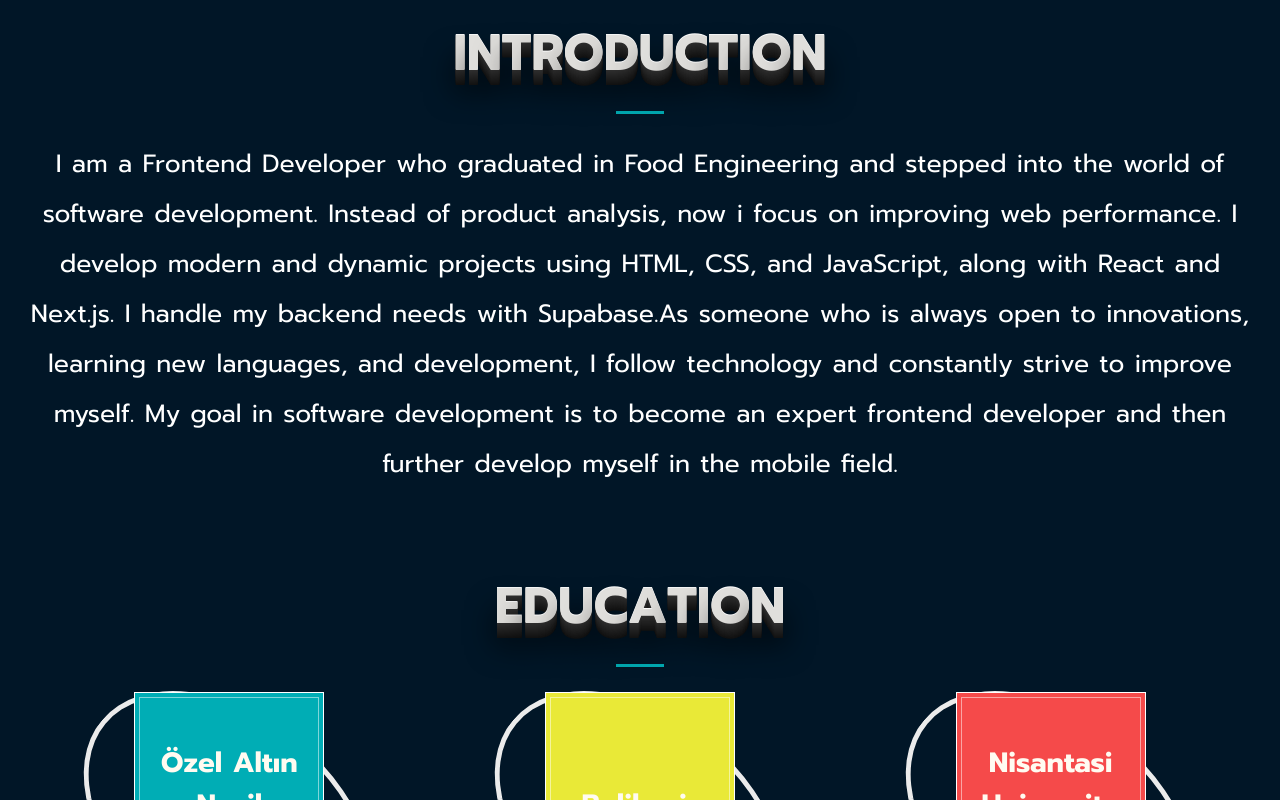
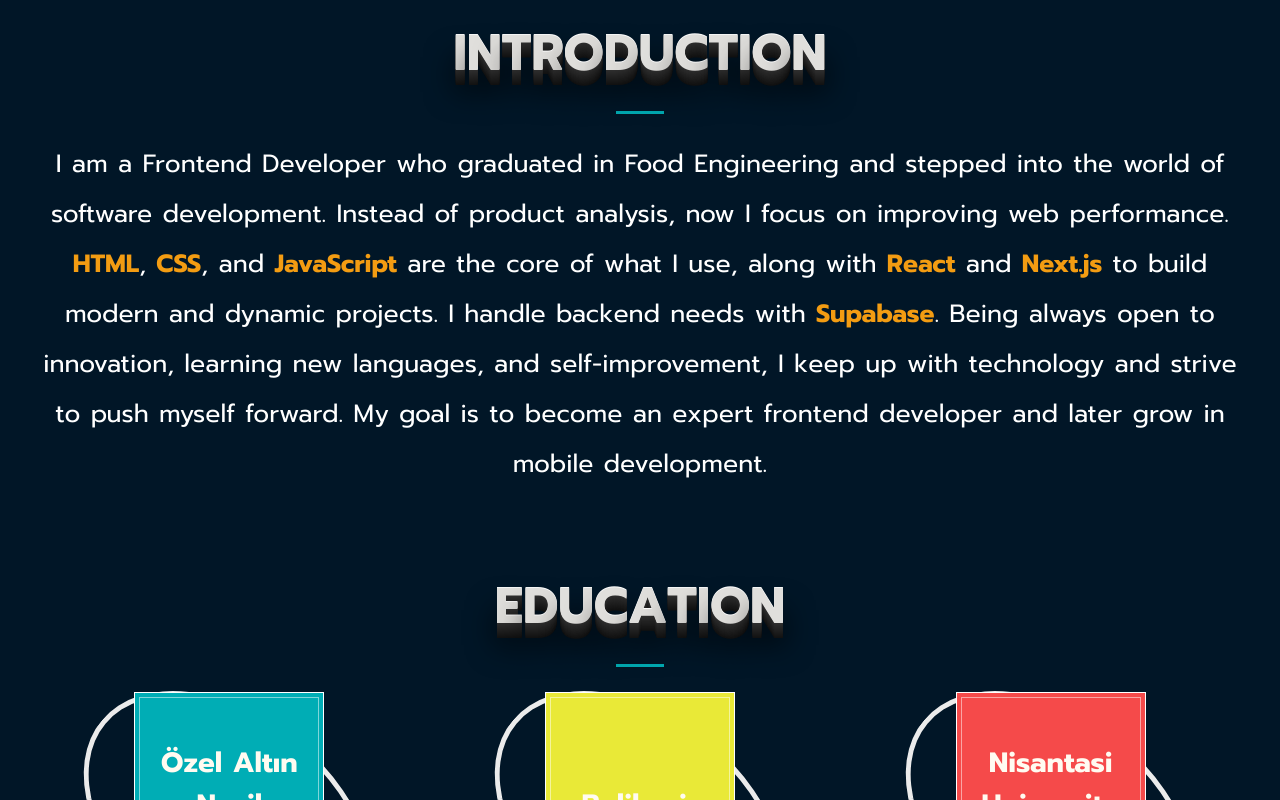
Before and after one commit to Atakanarikan0/portfolio, a React (Vite) app: page / in a window 1280 px wide. Shown: the part 900-1700 px from the top of the page. Built offline with nearby package versions, Linux system fonts and the light colour scheme.

Commit message:
CV değiştirildi

```diff
--- a/src/App.css
+++ b/src/App.css
@@ -468,7 +468,28 @@
     .skill {
       display: flex;
       justify-content: center;
+      position: relative;
     }
+    .skill .tooltip {
+      position: absolute;
+      bottom: -30px;
+      left: 50%;
+      transform: translateX(-50%);
+      background-color: #222;
+      color: #fff;
+      padding: 5px 10px;
+      border-radius: 6px;
+      font-size: 12px;
+      white-space: nowrap;
+      opacity: 0;
+      pointer-events: none;
+      transition: opacity 0.3s ease;
+      z-index: 10;
+    }
+
+    /* img:hover .tooltip {
+      opacity: 1;
+    } */
     img {
       width: 70px;
       transition: transform 0.3s ease;
@@ -476,6 +497,9 @@
     }
     img:hover {
       transform: scale(1.1);
+    }
+    .skill img:hover + .tooltip {
+      opacity: 1;
     }
   }
 }
@@ -1301,3 +1325,9 @@
     transform: rotate(360deg);
   }
 }
+
+
+.highlight {
+  color: #f39c12;
+  font-weight: bold;
+}
--- a/src/App.jsx
+++ b/src/App.jsx
@@ -5,6 +5,8 @@
 import { motion } from "motion/react"
 import './utils/i18n'
 import { useTranslation } from 'react-i18next'
+import { Trans } from 'react-i18next';
+
 
 function App() {
   const section1Ref = useRef(null);
@@ -86,7 +88,7 @@
           setActiveSection={setActiveSection}
           i18n={i18n} t={t} />
 
-        <HeaderContent i18n={i18n} t={t}  section1Ref={section1Ref} />
+        <HeaderContent i18n={i18n} t={t} section1Ref={section1Ref} />
         <MainContent
           section1Ref={section1Ref}
           section2Ref={section2Ref}
@@ -99,7 +101,7 @@
   )
 }
 
-function Header({ i18n, t,activeSection,setActiveSection, scrollToSection, section1Ref, section2Ref, section3Ref, section4Ref }) {
+function Header({ i18n, t, activeSection, setActiveSection, scrollToSection, section1Ref, section2Ref, section3Ref, section4Ref }) {
   const [language, setLanguage] = useState('en');
   const [flipped, setFlipped] = useState(false);
   const [isOpen, setOpen] = useState(false);
@@ -150,7 +152,7 @@
                 }
               }}
               className={`menu__item ${activeSection === item.key ? 'border-btm' : ''}`}
-              >
+            >
               {item.label}
             </a>
           </li>
@@ -204,7 +206,7 @@
               </a>
             </li>
           ))}
-          <span><a href="/cv.pdf" download="Atakan Arıkan CV.pdf" className='button'>CV<i className="fa-solid fa-download"></i><svg>
+          <span><a href="/cv-portfolio.pdf" download="Atakan Arıkan CV.pdf" className='button'>CV<i className="fa-solid fa-download"></i><svg>
             <rect
               x="0" y="0"
               fill='none'
@@ -218,7 +220,7 @@
     </div>
   )
 }
-function HeaderContent({ i18n, t, section1Ref}) {
+function HeaderContent({ i18n, t, section1Ref }) {
   return (
     <div ref={section1Ref}>
       <div className='header-content'>
@@ -243,7 +245,7 @@
               data-type='["Web Developer","Front-End Developer", "Freelancer"]'
             ></span>
           </h3>
-          <span><a href="/cv.pdf" download="Atakan Arıkan CV.pdf" className='button'>CV<i className="fa-solid fa-download"></i><svg>
+          <span><a href="/cv-portfolio.pdf" download="Atakan Arıkan CV.pdf" className='button'>CV<i className="fa-solid fa-download"></i><svg>
             <rect
               x="0" y="0"
               fill='none'
@@ -303,7 +305,19 @@
           ))}
         </div>
         <div className="border-bottom"></div>
-        <p className='lead'>{t('about')}</p>
+        <p className='lead'>
+          <Trans
+            i18nKey="about"
+            components={[
+              <span className="highlight" />,
+              <span className="highlight" />,
+              <span className="highlight" />,
+              <span className="highlight" />,
+              <span className="highlight" />,
+              <span className="highlight" />
+            ]}
+          />
+        </p>
       </div>
       <div id='section2' className={`education section ${visibleSections.section2 ? "left" : ""}`}>
         <div className="keyboard">
@@ -368,30 +382,39 @@
         <div className='skills'>
           <div className="skill">
             <img src="/img/html-icon.svg" alt="html" />
+            <div className='tooltip'>Html</div>
           </div>
           <div className="skill">
             <img src="/img/css-icon.svg" alt="css" />
+            <div className='tooltip'>Css</div>
           </div>
           <div className="skill">
             <img src="/img/javascript-icon.svg" alt="javascript" />
+            <div className='tooltip'>Javascript</div>
           </div>
           <div className="skill">
             <img src="/img/react-icon.svg" alt="react" />
+            <div className='tooltip'>React</div>
           </div>
           <div className="skill">
             <img src="/img/bootstrap-icon.svg" alt="bootstrap" />
+            <div className='tooltip'>Bootstrap</div>
           </div>
           <div className="skill">
             <img src="/img/nextjs-icon.svg" alt="nextjs" />
+            <div className='tooltip'>Next.js</div>
           </div>
           <div className="skill">
             <img src="/img/supabase-icon.svg" alt="supabase" />
+            <div className='tooltip'>Supabase</div>
           </div>
           <div className="skill">
             <img src="/img/figma-icon.svg" alt="figma" />
+            <div className='tooltip'>Figma</div>
           </div>
           <div className="skill">
             <img src="/img/git-icon.svg" alt="git" />
+            <div className='tooltip'>Git</div>
           </div>
         </div>
 
--- a/src/utils/i18n.js
+++ b/src/utils/i18n.js
@@ -6,7 +6,7 @@
   tr: {
     translation: {
       welcome: 'Merhaba, ben',
-      about: "Gıda mühendisliği mezunu olup yazılım dünyasına adım atan bir Frontend Developer'ım. Artık ürün analizleri değil, web performansını iyileştiriyorum. HTML, CSS ve JavaScript'in yanı sıra React ve Next.js kullanarak modern ve dinamik projeler geliştiriyorum. Backend tarafındaki ihtiyaçlarımı Supabase ile karşılıyorum. Yeniliklere, yeni diller öğrenmeye ve gelişime her zaman açık biri olarak teknolojiyi takip ediyor, kendimi sürekli ileriye taşımaya çalışıyorum. Yazılım alanındaki hedeflerim ise, uzman bir frontend developer olduktan sonra kendimi mobil alanda geliştirmek.",
+      about:"Gıda mühendisliği mezunu olup yazılım dünyasına adım atan bir Frontend Developer'ım. Artık ürün analizleri değil, web performansını iyileştiriyorum. <0>HTML</0>, <1>CSS</1> ve <2>JavaScript</2>'in yanı sıra <3>React</3> ve <4>Next.js</4> kullanarak modern ve dinamik projeler geliştiriyorum. Backend tarafındaki ihtiyaçlarımı <5>Supabase</5> ile karşılıyorum. Yeniliklere, yeni diller öğrenmeye ve gelişime her zaman açık biri olarak teknolojiyi takip ediyor, kendimi sürekli ileriye taşımaya çalışıyorum. Yazılım alanındaki hedeflerim ise, uzman bir frontend developer olduktan sonra kendimi mobil alanda geliştirmek.",
       introduction: ["G", "İ", "R", "İ", "Ş"],
       education: ["E", "Ğ", "İ", "T", "İ", "M"],
       skills: ["Y", "E", "T", "E", "N", "E", "K", "L", "E", "R"],
@@ -33,7 +33,7 @@
   en: {
     translation: {
       welcome: "Hi There, I'm",
-      about: "I am a Frontend Developer who graduated in Food Engineering and stepped into the world of software development. Instead of product analysis, now i focus on improving web performance. I develop modern and dynamic projects using HTML, CSS, and JavaScript, along with React and Next.js. I handle my backend needs with Supabase.As someone who is always open to innovations, learning new languages, and development, I follow technology and constantly strive to improve myself. My goal in software development is to become an expert frontend developer and then further develop myself in the mobile field.",
+      about:"I am a Frontend Developer who graduated in Food Engineering and stepped into the world of software development. Instead of product analysis, now I focus on improving web performance. <0>HTML</0>, <1>CSS</1>, and <2>JavaScript</2> are the core of what I use, along with <3>React</3> and <4>Next.js</4> to build modern and dynamic projects. I handle backend needs with <5>Supabase</5>. Being always open to innovation, learning new languages, and self-improvement, I keep up with technology and strive to push myself forward. My goal is to become an expert frontend developer and later grow in mobile development.",
       introduction: ["I", "N", "T", "R", "O", "D", "U", "C", "T", "I", "O", "N"],
       education: ["E", "D", "U", "C", "A", "T", "I", "O", "N"],
       skills: ["S", "K", "I", "L", "L", "S"],
```
Also changed, not shown: 1 other file (tests, documents, lock files or other folders).
